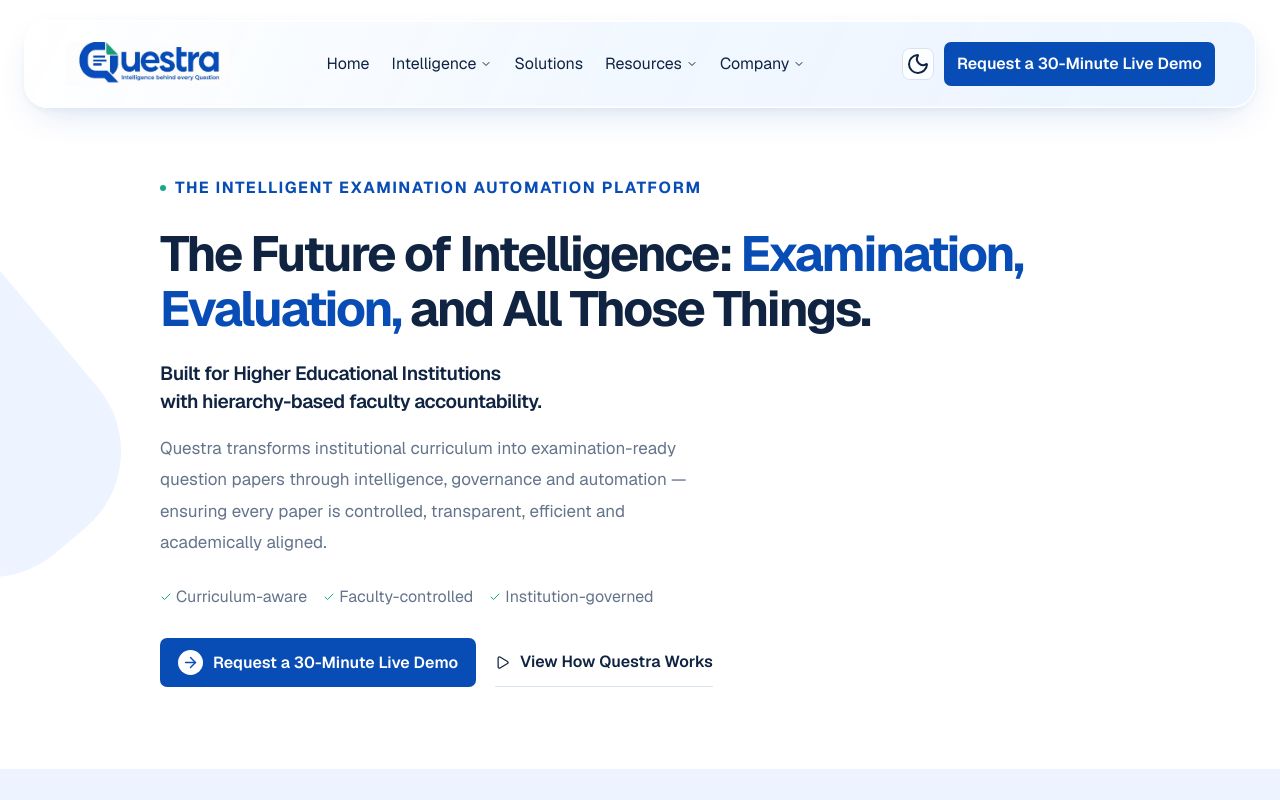
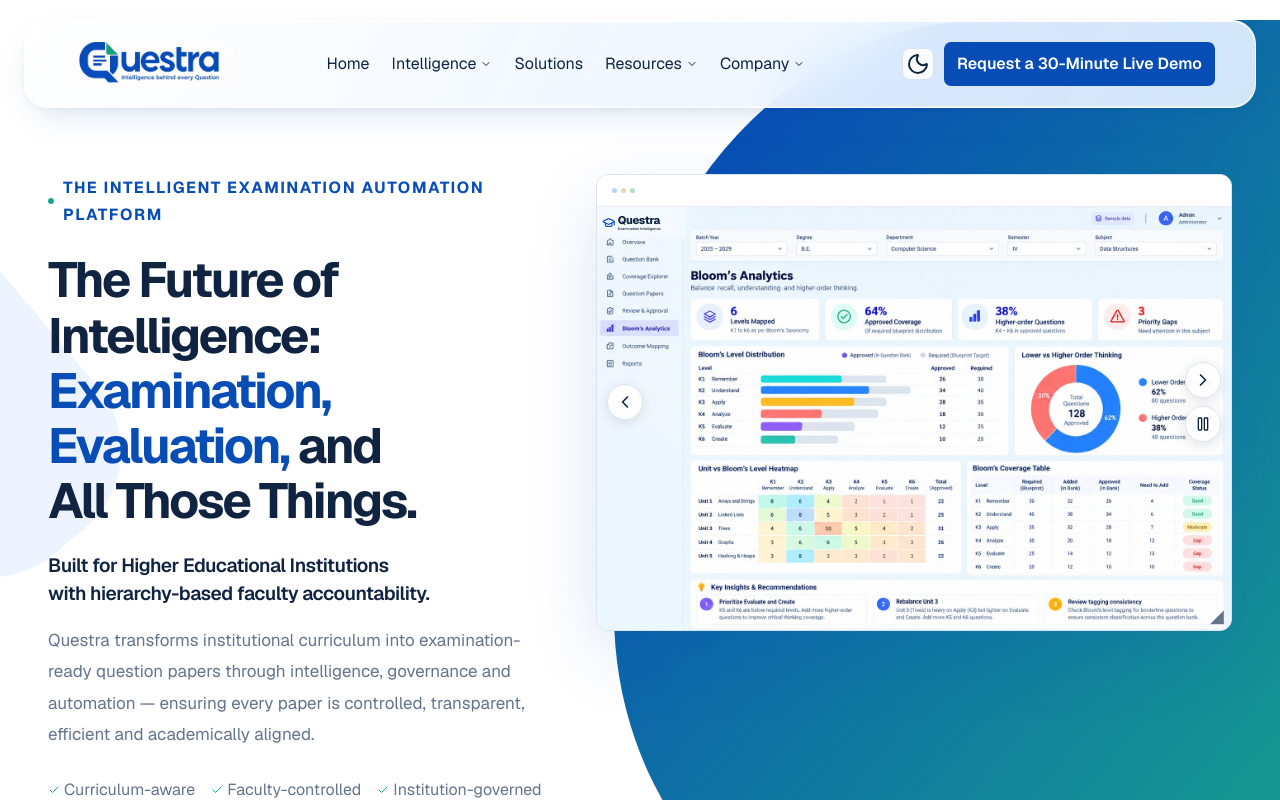
Before and after one commit to Yasss333/questra-landing-page, a Next.js app in the folder template-solar-main/: page / in a window 1280 px wide. Shown: the top 800 px of the page. Built offline with nearby package versions, Linux system fonts and the light colour scheme.

Commit message:
fix: restore homepage dashboard previews and image slideshow

```diff
--- a/template-solar-main/src/app/page.tsx
+++ b/template-solar-main/src/app/page.tsx
@@ -1,4 +1,5 @@
 import { Hero } from "@/components/ui/Hero"
+import DashboardPreview from "@/components/ui/DashboardPreview"
 import { FAQ } from "@/components/marketing/HomeSections"
 import {
   ExactWorkflow,
@@ -24,6 +25,7 @@ export default function Home() {
       <Hero />
       <ExactWorkflow />
       <FeatureIndex />
+      <DashboardPreview />
       <EvalIQMasterWizard />
       <EvalIQBenefits />
       <EvaluationGovernance />
--- a/template-solar-main/src/components/marketing/PhaseZero.module.css
+++ b/template-solar-main/src/components/marketing/PhaseZero.module.css
@@ -28,10 +28,10 @@
   padding: 174px 0 82px;
 }
 .heroInner {
-  width: min(960px, calc(100% - 96px));
+  width: min(1440px, calc(100% - 96px));
   margin: auto;
   display: grid;
-  grid-template-columns: minmax(0, 1fr);
+  grid-template-columns: minmax(0, 0.92fr) minmax(0, 1.18fr);
   gap: 52px;
   align-items: start;
   position: relative;
--- a/template-solar-main/src/components/ui/Hero.tsx
+++ b/template-solar-main/src/components/ui/Hero.tsx
@@ -1,9 +1,11 @@
 import Link from "next/link"
 import { ArrowRight, Check, Play } from "lucide-react"
+import DashboardSlideshow from "../marketing/DashboardSlideshow"
 import styles from "../marketing/PhaseZero.module.css"
 export function Hero() {
   return (
     <section id="home" className={styles.hero} aria-labelledby="hero-heading">
+      <div className={styles.heroShape} aria-hidden="true" />
       <div className={styles.heroInner}>
         <div className={styles.heroCopy}>
           <span className={styles.eyebrow}>
@@ -54,6 +56,9 @@ export function Hero() {
             </Link>
           </div>
         </div>
+        <div id="product-screens" className={styles.heroVisual}>
+          <DashboardSlideshow />
+        </div>
       </div>
     </section>
   )
```
